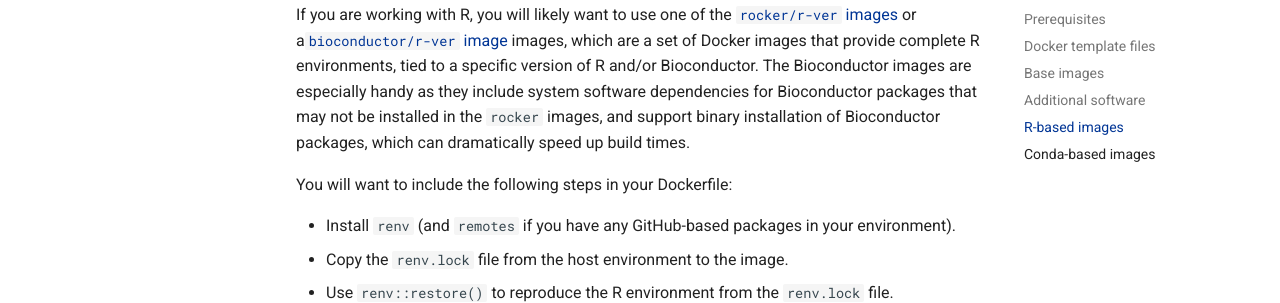
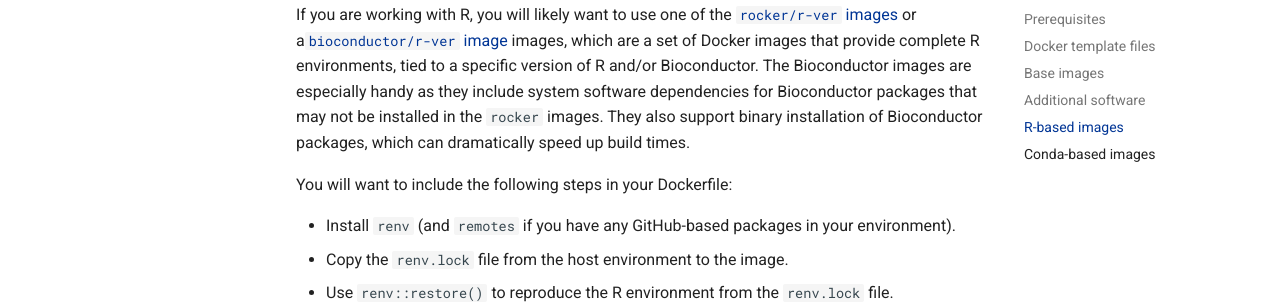
Before and after one commit to AlexsLemonade/OpenScPCA-analysis, an MkDocs documentation site: the page built from docs/software-platforms/docker/docker-images.md, in a window 1280 px wide and 900 px high, scrolled down 1569 px. Shown: the part 153-456 px from the top of the window. Built offline with MkDocs 1.6.1 and Material for MkDocs 9.7.7, drawn with Linux system fonts in a browser that asks for light colours.

Commit message:
Update docs/software-platforms/docker/docker-images.md
Co-authored-by: Stephanie Spielman <stephanie.spielman@gmail.com>

```diff
--- a/docs/software-platforms/docker/docker-images.md
+++ b/docs/software-platforms/docker/docker-images.md
@@ -43,7 +43,8 @@ If necessary, you can also include statements to install other software using th
 ## R-based images
 
 If you are working with R, you will likely want to use one of the [`rocker/r-ver` images](https://hub.docker.com/r/rocker/r-ver/tags) or a[`bioconductor/r-ver` image](https://hub.docker.com/r/bioconductor/r-ver/tags) images, which are a set of Docker images that provide complete R environments, tied to a specific version of R and/or Bioconductor.
-The Bioconductor images are especially handy as they include system software dependencies for Bioconductor packages that may not be installed in the `rocker` images, and support binary installation of Bioconductor packages, which can dramatically speed up build times.
+The Bioconductor images are especially handy as they include system software dependencies for Bioconductor packages that may not be installed in the `rocker` images.
+They also support binary installation of Bioconductor packages, which can dramatically speed up build times.
 
 You will want to include the following steps in your Dockerfile:
 
```
